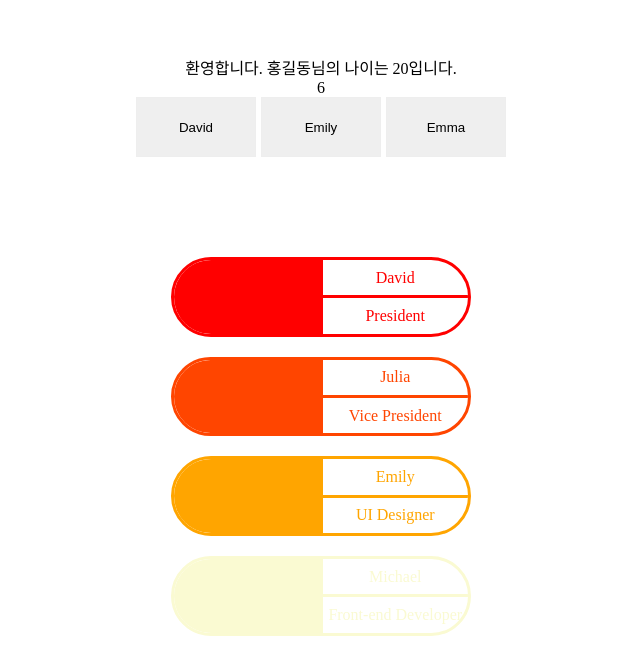
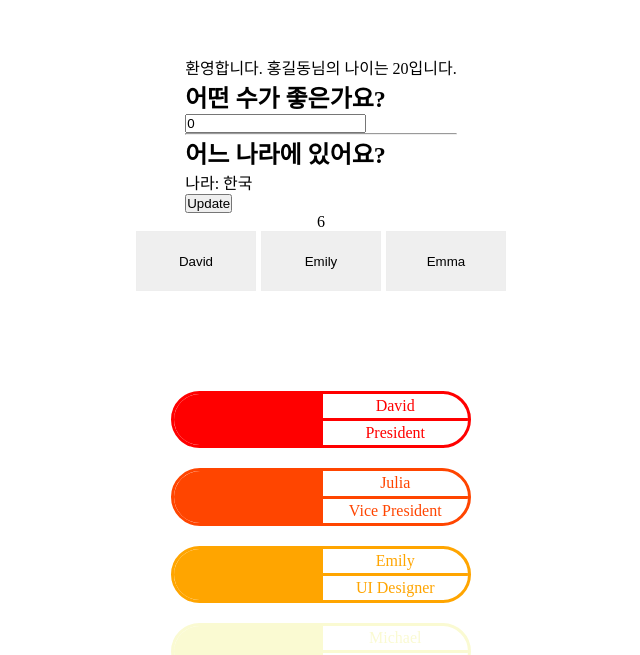
Before and after one commit to aajy/react, a React (Create React App) app: page / in a window 1280 px wide. Shown: the part 145-800 px from the top of the page, without its empty margins (319-959 px from the left). Built offline with nearby package versions, Linux system fonts and the light colour scheme.

Commit message:
usMemo사용해보기, useRef와 비슷하게? 다시 변수 메모리에 새로 할당되는 것이 아니라, 메모리에 저장되어있는 값을 다시 재사용할수있도록.

```diff
--- a/src/components/common/Header.jsx
+++ b/src/components/common/Header.jsx
@@ -1,15 +1,39 @@
-import { useContext } from 'react';
+import { useContext, useMemo, useEffect, useState } from 'react';
 import { AgeContext } from './AgeContext';
 import { NameContext } from './NameContext';
 
 export default function Header() {
 	const age = useContext(AgeContext);
 	const user = useContext(NameContext);
+
+	const [number, setNumber] = useState(0);
+	const [isKorea, setIsKorea] = useState(true);
+	// const location = { country: isKorea ? '한국' : '일본' };
+	const location = useMemo(() => {
+		return {
+			country: isKorea ? '한국' : '일본',
+		};
+	}, [isKorea]);
+
+	useEffect(() => {
+		console.log('useEffect... 호출');
+		// 뭔가 오래 걸리는 작업
+	}, [location]);
 	return (
 		<header>
 			<p>
 				환영합니다. {user}님의 나이는 {age}입니다.
 			</p>
+			<h2>어떤 수가 좋은가요?</h2>
+			<input
+				type='number'
+				value={number}
+				onChange={(e) => setNumber(e.target.value)}
+			/>
+			<hr />
+			<h2>어느 나라에 있어요?</h2>
+			<p>나라: {location.country}</p>
+			<button onClick={() => setIsKorea(!isKorea)}>Update</button>
 		</header>
 	);
 }
```
